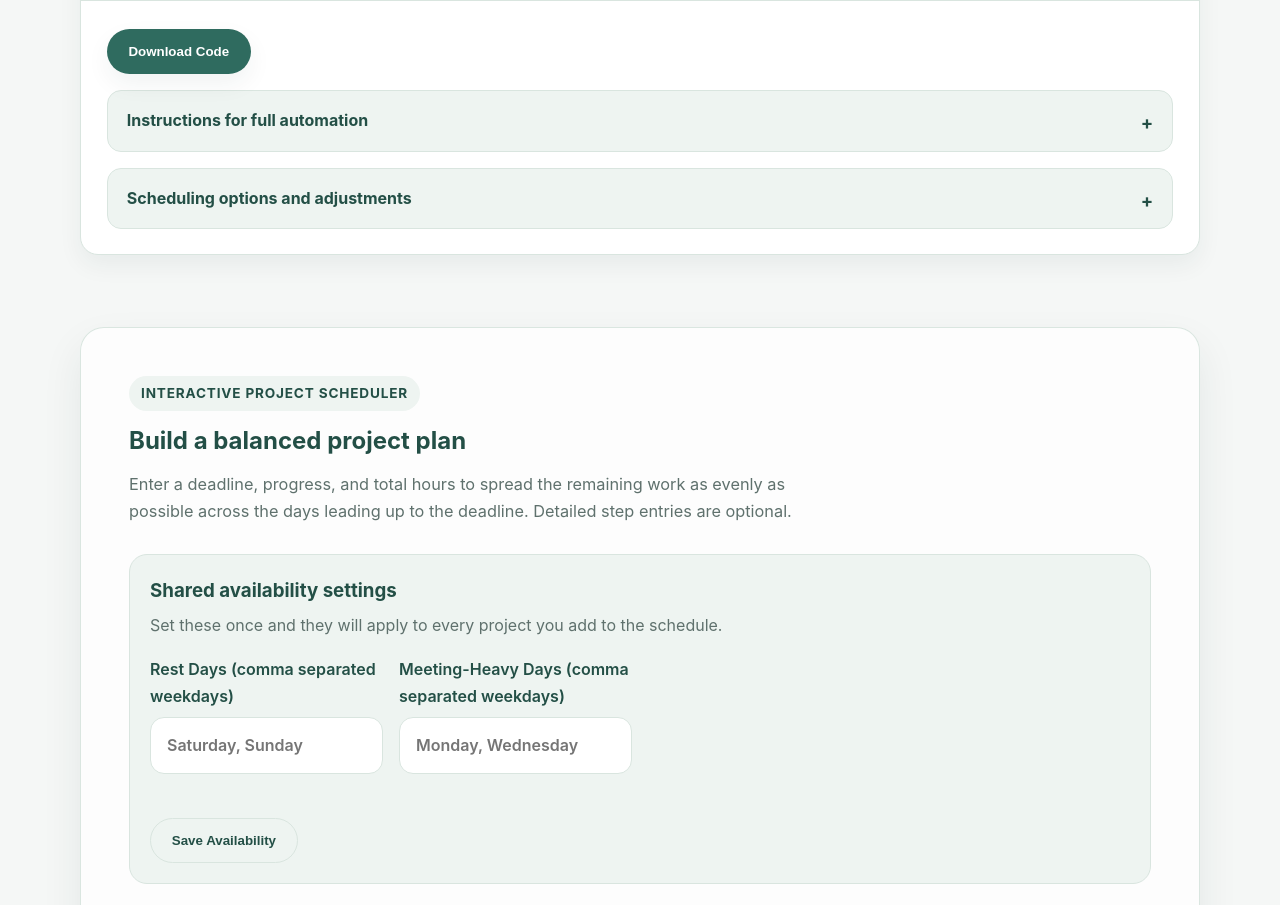
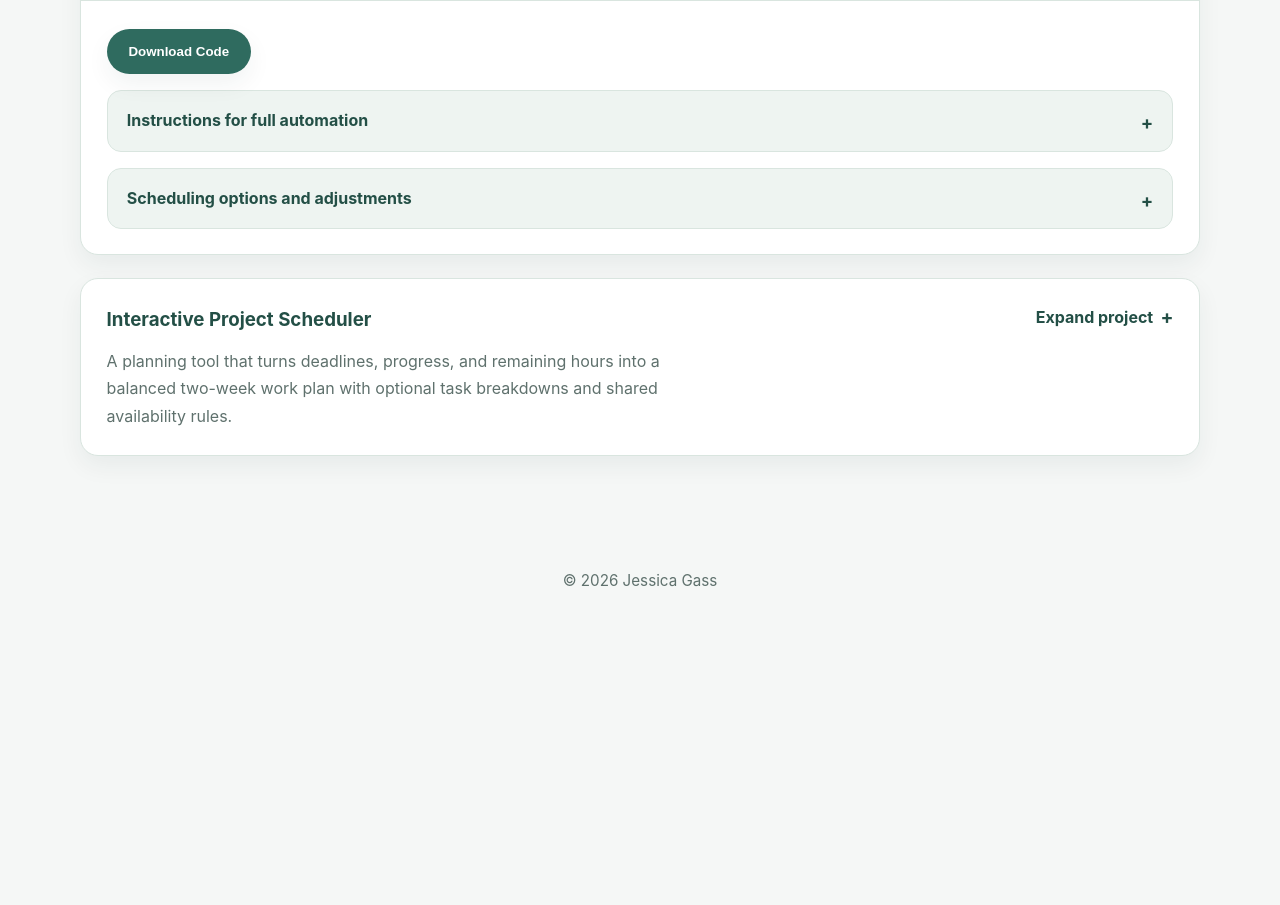
Before and after one commit to jessicagass/jessicagass.github.io, a plain HTML site: page projects.html in a window 1280 px wide. Shown: the part 1164-2069 px from the top of the page. After the commit the page ends 1805 px from the top, so only its background shows below. Drawn offline with Linux system fonts and the light colour scheme.

Commit message:
Make scheduler a collapsible second project

```diff
--- a/projects.html
+++ b/projects.html
@@ -79,15 +79,21 @@
               </details>
             </div>
           </details>
+          <details class="card project-card scheduler-card">
+            <summary class="project-card-summary">
+              <div>
+                <h3>Interactive Project Scheduler</h3>
+                <p>
+                  A planning tool that turns deadlines, progress, and remaining hours into a balanced two-week work plan with optional task breakdowns and shared availability rules.
+                </p>
               </div>
-      </div>
-    </section>
+              <span class="project-card-toggle" aria-hidden="true">Expand project</span>
+            </summary>
 
-    <section id="project-scheduler" class="scheduler-section">
-      <div class="section-inner">
-        <div class="panel scheduler-panel">
+            <div class="project-card-body scheduler-card-body">
+              <div id="project-scheduler" class="panel scheduler-panel">
                 <div class="scheduler-header">
-            <span class="eyebrow">Interactive Project Scheduler</span>
+                  <span class="eyebrow">Project 2</span>
                   <h2>Build a balanced project plan</h2>
                   <p class="lead">
                     Enter a deadline, progress, and total hours to spread the remaining work as evenly as possible across the days leading up to the deadline. Detailed step entries are optional.
@@ -151,6 +157,9 @@
                   Add a project to generate a two-week task schedule.
                 </div>
                 <div id="calendar" class="cards scheduler-calendar" aria-live="polite"></div>
+              </div>
+            </div>
+          </details>
         </div>
       </div>
     </section>
--- a/styles.css
+++ b/styles.css
@@ -489,8 +489,21 @@ footer {
   padding-top: 0;
 }
 
+.scheduler-card {
+  margin-top: 0;
+}
+
+.scheduler-card-body {
+  padding: 0;
+  border-top: 1px solid var(--border);
+}
+
 .scheduler-panel {
   padding: clamp(2rem, 4vw, 3rem);
+  border: 0;
+  border-radius: 0;
+  box-shadow: none;
+  background: transparent;
 }
 
 .scheduler-header {
```
Lines whose indentation alone changed are shown as unchanged.
